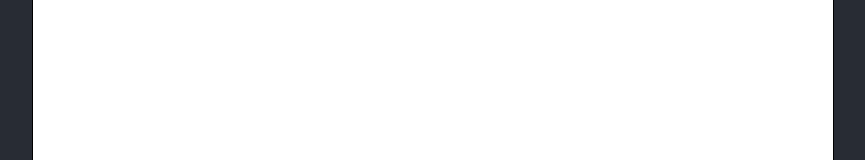
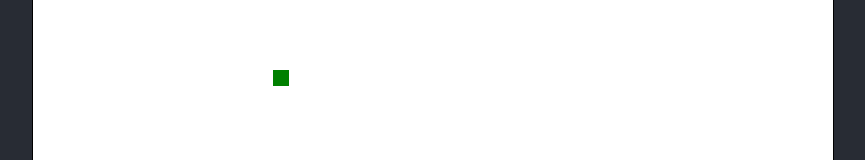
Before and after one commit to hburbano/snake, a React (Create React App) app: page / in a window 1280 px wide. Shown: the part 534-694 px from the top of the page, without its empty margins (207-1072 px from the left). Built offline with nearby package versions, Linux system fonts and the light colour scheme.

Commit message:
Add fruit, tail logic

```diff
--- a/src/components/Board.tsx
+++ b/src/components/Board.tsx
@@ -6,16 +6,28 @@ type Props = {
   rows: number
   cols: number
   head: Vector
+  tail: Vector[]
+  fruits: Vector[]
 }
 
 const Board = (props: Props): ReactElement => {
-  const { rows, cols, head } = props
+  const { rows, cols, head, tail, fruits } = props
   const cells = []
   let x, y
   for (y = 0; y < rows; y++) {
     for (x = 0; x < cols; x++) {
-      const isHead = overLap({ X: x, Y: y }, head)
-      const ele = <Cell isHead={isHead} pos={`x-${x}-y${y}`} />
+      const currentCell = { X: x, Y: y }
+      const isHead = overLap(currentCell, head)
+      const isTail = !!tail.find(section => overLap(currentCell, section))
+      const isFruit = !!fruits.find(section => overLap(currentCell, section))
+      const ele = (
+        <Cell
+          isHead={isHead}
+          isTail={isTail}
+          isFruit={isFruit}
+          pos={`x-${x}-y${y}`}
+        />
+      )
       cells.push(ele)
     }
   }
--- a/src/components/Cell.css
+++ b/src/components/Cell.css
@@ -9,3 +9,11 @@
 .Head {
   background-color: red;
 }
+
+.Tail {
+  background-color: blue;
+}
+
+.Fruit {
+  background-color: green;
+}
--- a/src/components/Cell.tsx
+++ b/src/components/Cell.tsx
@@ -5,11 +5,23 @@ import clsx from 'clsx'
 type Props = {
   pos: string
   isHead: boolean
+  isTail: boolean
+  isFruit: boolean
 }
 
 const Cell = (props: Props): ReactElement => {
-  const { pos, isHead } = props
-  return <div key={pos} className={clsx('Cell', isHead && 'Head')} />
+  const { pos, isHead, isTail, isFruit } = props
+  return (
+    <div
+      key={pos}
+      className={clsx(
+        'Cell',
+        isHead && 'Head',
+        isTail && 'Tail',
+        isFruit && 'Fruit'
+      )}
+    />
+  )
 }
 
 const CellWrapper = memo<Props>(Cell)
--- a/src/components/Game.css
+++ b/src/components/Game.css
@@ -1,6 +1,6 @@
 :root {
   --row-cols: 50;
-  --dimension: 50rem;
+  --dimension: var(--row-cols) rem;
   --main-bg-color: coral;
   --main-bo-color: black;
 }
--- a/src/components/Game.tsx
+++ b/src/components/Game.tsx
@@ -1,20 +1,29 @@
-import React, { useEffect, useState, ReactElement } from 'react'
+import React, { useEffect, useState, ReactElement, useCallback } from 'react'
 import { Board } from './Board'
 import { sumVectors, DIRECTIONS } from '../utils'
+import { overLap } from '../utils'
 import './Game.css'
+
+type VectorTicks = Vector & {
+  ticks: number
+}
 
 const Game = (): ReactElement => {
   const config = {
     rows: 50,
     cols: 50,
-    tickDuration: 200,
+    tickDuration: 100,
+    maxFruits: 1,
+    fruitDuration: 5000,
   }
   // TODO: Replace with reducer
   const [head, setHead] = useState<Vector>({
     X: Math.floor(config.rows / 2),
     Y: Math.floor(config.cols / 2),
   })
+  const [tail, setTail] = useState<Vector[]>([])
   const [direction, setDirection] = useState<Vector>(DIRECTIONS.UP)
+  const [fruits, setFruits] = useState<VectorTicks[]>([])
 
   const handleKeyPress = (event: KeyboardEvent): void => {
     if (event.defaultPrevented) {
@@ -46,10 +55,39 @@ const Game = (): ReactElement => {
     }
   }
 
+  const executeMove = (): void => {
+    setHead(sumVectors(direction, head))
+    const newTail: Vector[] = [head, ...tail]
+    const newFruits = fruits
+      .map(fruit => ({
+        ...fruit,
+        ticks: fruit.ticks - config.tickDuration,
+      }))
+      .filter(fruit => {
+        const doesOverlap = overLap(head, fruit)
+        if (doesOverlap) newTail.push(fruit)
+        return fruit.ticks > 0 && !doesOverlap
+      })
+    newTail.pop()
+
+    setTail(newTail)
+    if (newFruits.length < config.maxFruits) {
+      const newFruit = {
+        X: Math.floor(config.cols * Math.random()),
+        Y: Math.floor(config.rows * Math.random()),
+        ticks: config.fruitDuration,
+      }
+      newFruits.push(newFruit)
+    }
+    setFruits(newFruits)
+  }
+
+  const executeMoveWrap = useCallback(executeMove, [head, fruits])
+
   useEffect(() => {
     document.body.addEventListener('keydown', handleKeyPress)
     const gameTick = (): void => {
-      setHead(sumVectors(direction, head))
+      executeMoveWrap()
     }
     window.gameTick = setInterval(() => {
       gameTick()
@@ -60,11 +98,17 @@ const Game = (): ReactElement => {
       document.body.removeEventListener('keydown', handleKeyPress)
       clearInterval(window.gameTick)
     }
-  }, [config.tickDuration, head])
+  }, [config.tickDuration, executeMoveWrap])
 
   return (
     <div>
-      <Board rows={config.rows} cols={config.cols} head={head} />
+      <Board
+        rows={config.rows}
+        cols={config.cols}
+        head={head}
+        tail={tail}
+        fruits={fruits}
+      />
     </div>
   )
 }
```
